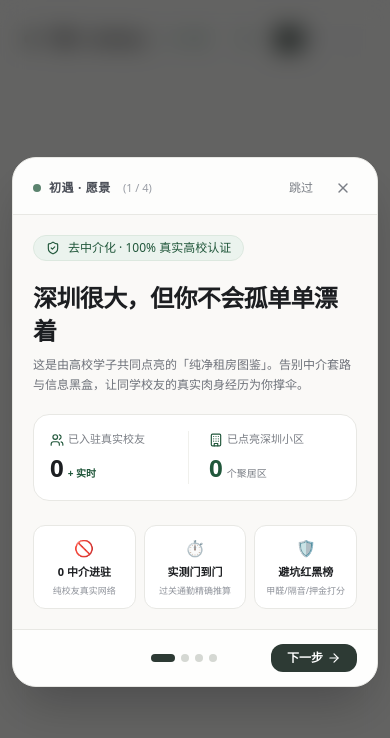
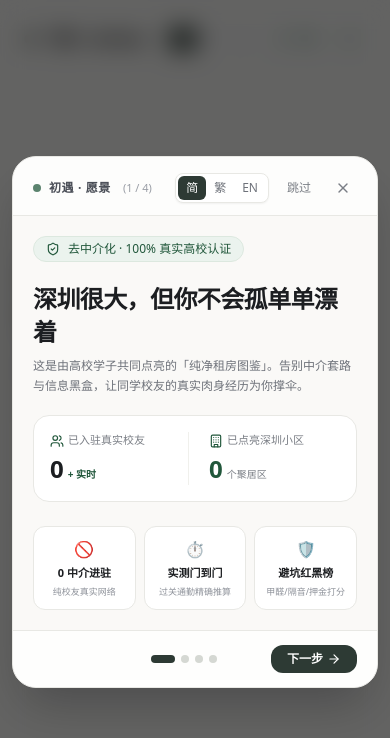
Before and after one commit to wangshiwen-ai-hku/UniNest, a Next.js app: page / in a window 390 px wide. Shown: the top 738 px of the page. Built offline with nearby package versions, Linux system fonts and the light colour scheme; no server answers; the database is empty.

Commit message:
feat: enhance language switcher in landing header and onboarding modal

```diff
--- a/app/page.tsx
+++ b/app/page.tsx
@@ -154,10 +154,12 @@ export default function HomePage() {
               </span>
             </div>
 
-            <div className="flex items-center gap-2">
+            <div className="flex items-center gap-1.5 sm:gap-2">
+              <LanguageSwitcher currentLang={lang} onLanguageChange={setLang} />
+
               <button
                 onClick={() => setIsOnboardingOpen(true)}
-                className="px-2.5 py-1.5 rounded-lg border border-[#DCE2DC] bg-white hover:bg-[#F2F5F3] text-[#21573B] text-xs flex items-center gap-1.5 shadow-2xs transition-all font-medium"
+                className="px-2 sm:px-2.5 py-1.5 rounded-lg border border-[#DCE2DC] bg-white hover:bg-[#F2F5F3] text-[#21573B] text-xs flex items-center gap-1.5 shadow-2xs transition-all font-medium"
                 title={t.onboardingNavButton}
               >
                 <Sparkles className="w-3.5 h-3.5 text-[#21573B]" />
@@ -167,14 +169,12 @@ export default function HomePage() {
 
               <button
                 onClick={() => setIsShareOpen(true)}
-                className="px-2.5 py-1.5 rounded-lg border border-[#E8E8E4] bg-white hover:bg-[#F9F9F7] text-[#4A4E57] text-xs flex items-center gap-1.5 shadow-2xs transition-all"
+                className="px-2 sm:px-2.5 py-1.5 rounded-lg border border-[#E8E8E4] bg-white hover:bg-[#F9F9F7] text-[#4A4E57] text-xs flex items-center gap-1.5 shadow-2xs transition-all"
                 title="分享海报与二维码"
               >
                 <QrCode className="w-3.5 h-3.5 text-[#21573B]" />
                 <span className="hidden sm:inline">海报 / 二维码</span>
               </button>
-
-              <LanguageSwitcher currentLang={lang} onLanguageChange={setLang} />
 
               {/* Secret Admin Monitor Button (Only visible if ?monitor=1) */}
               {isMonitorAllowed && (
@@ -506,6 +506,7 @@ export default function HomePage() {
       <OnboardingModal
         isOpen={isOnboardingOpen}
         lang={lang}
+        onLanguageChange={setLang}
         onClose={() => setIsOnboardingOpen(false)}
         onExploreMap={() => {
           setIsOnboardingOpen(false);
--- a/components/OnboardingModal.tsx
+++ b/components/OnboardingModal.tsx
@@ -20,12 +20,15 @@ import {
   CreditCard,
   Zap,
   Building,
-  Users
+  Users,
+  Globe
 } from 'lucide-react';
+import { LanguageSwitcher } from './LanguageSwitcher';
 
 interface OnboardingModalProps {
   isOpen: boolean;
   lang: Language;
+  onLanguageChange?: (lang: Language) => void;
   onClose: () => void;
   onExploreMap: () => void;
   onOpenForm: () => void;
@@ -36,6 +39,7 @@ interface OnboardingModalProps {
 export const OnboardingModal: React.FC<OnboardingModalProps> = ({
   isOpen,
   lang,
+  onLanguageChange,
   onClose,
   onExploreMap,
   onOpenForm,
@@ -154,8 +158,12 @@ export const OnboardingModal: React.FC<OnboardingModalProps> = ({
             </span>
           </div>
 
-          {/* Skip / Close Button */}
-          <div className="flex items-center gap-1.5">
+          {/* Language Switcher & Skip / Close Buttons */}
+          <div className="flex items-center gap-2">
+            {onLanguageChange && (
+              <LanguageSwitcher currentLang={lang} onLanguageChange={onLanguageChange} />
+            )}
+
             <button
               onClick={() => handleFinish('close')}
               className="px-2.5 py-1 text-xs font-medium text-[#7A7E85] hover:text-[#1C1E21] hover:bg-[#F2F1ED] rounded-lg transition-colors"
```
